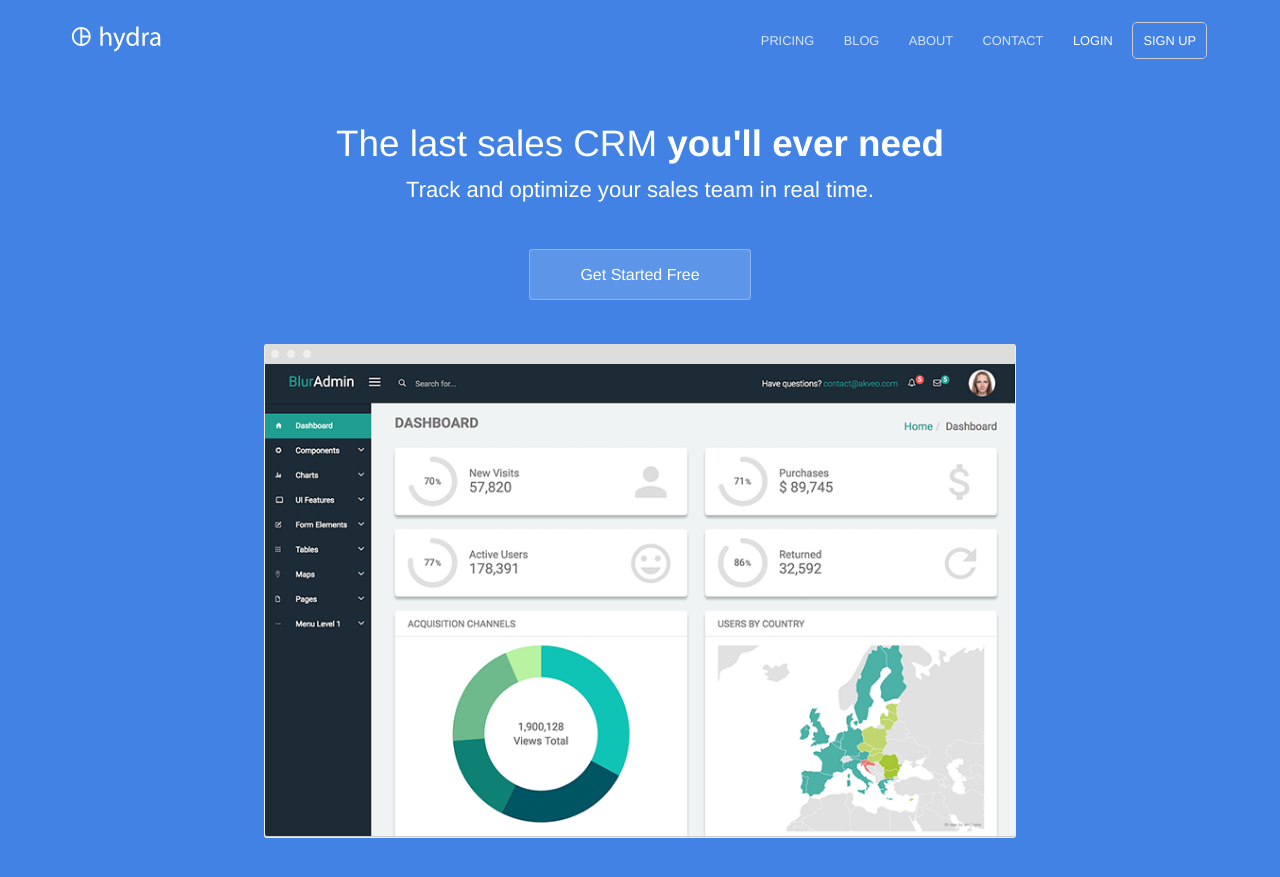
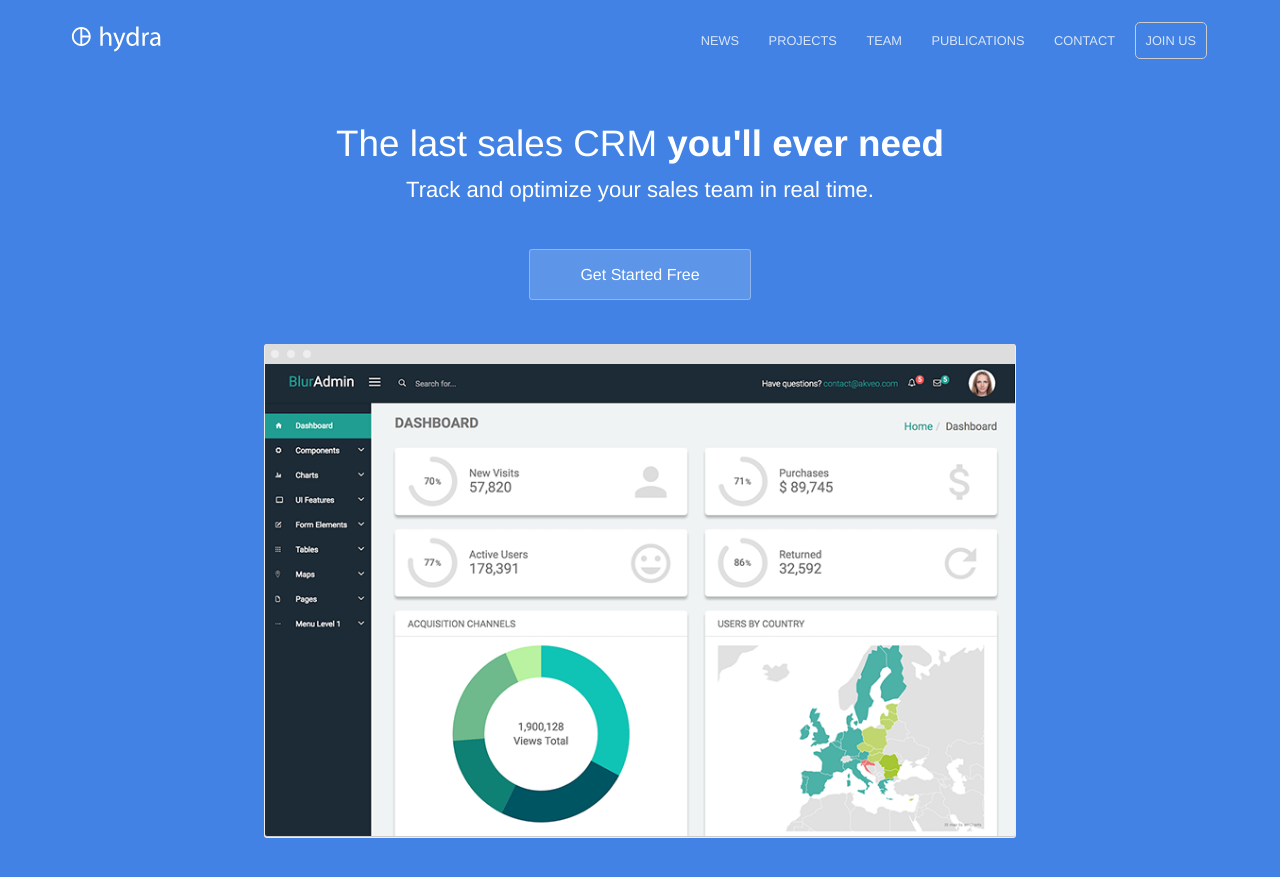
Before and after one commit to linzlabinsilmed/linzlabinsilmed.github.io, a Jekyll site: the page built from index.html, in a window 1280 px wide and 900 px high. Shown: the top 877 px of the window. Built offline with Jekyll 4.4.1, drawn with Linux system fonts in a browser that asks for light colours.

Commit message:
Update navigation.yml

```diff
--- a/_data/navigation.yml
+++ b/_data/navigation.yml
@@ -1,24 +1,24 @@
-- name: Pricing
-  link: /pricing/
+- name: News
+  link: /news/
   new_window: false
   highlight: false
-- name: Blog
-  link: /blog/
+- name: Projects
+  link: /projects/
   new_window: false
   highlight: false
-- name: About
-  link: /about/
+- name: Team
+  link: /team/
+  new_window: false
+  highlight: false
+- name: Publications
+  link: /publications/
   new_window: false
   highlight: false
 - name: Contact
   link: /contact/
   new_window: false
   highlight: false
-- name: Login
-  link: /
-  new_window: true
-  highlight: false
-- name: Sign Up
-  link: /
-  new_window: true
+- name: Join us
+  link: /joinus
+  new_window: false
   highlight: true
```
